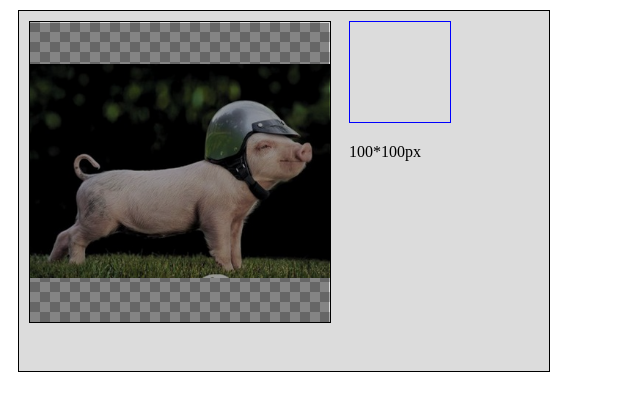
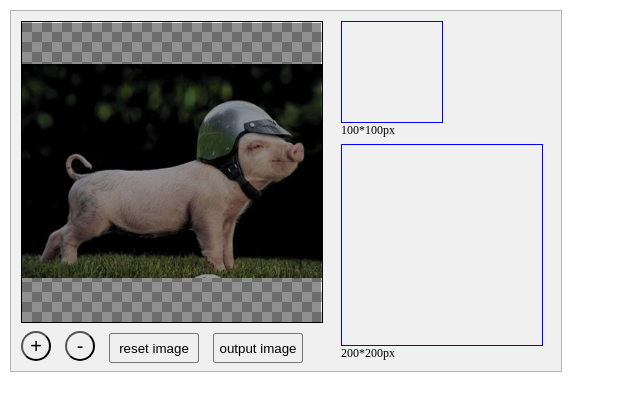
Before and after one commit to civerzhu/AvatarClipper, a plain HTML site: page index.html in a window 1280 px wide. Shown: the whole page, without its empty margins (0-640 px from the left). Drawn offline with Linux system fonts and the light colour scheme.

Commit message:
Add new feature and change the style.
Add the feature "output image" for this project.
Also, make it beatiful.

```diff
--- /dev/null
+++ b/canvasapp.js
@@ -0,0 +1,255 @@
+/**
+ @filename: canvasapp.js
+ @version: v1.0
+ @author: civerzhu
+ @summary: my first project for testing HTML5 canvas.
+ **/
+
+var GLOBAL = { //this object contains all the global variable
+	getWidth: function(){
+		return document.getElementById("canvasPic").getAttribute('width');
+	},
+	getHeight: function(){
+		return document.getElementById('canvasPic').getAttribute('height');
+	},
+	counter: 0,
+	ctxPic: null,
+	ctxResult: null,
+	ctxResult2: null,
+	ctxMask: null,
+	ctxPattern: null,
+	isClick: false,
+	canvasResult: null,
+	canvasResult2: null,
+	canvasMask: null,
+	canvasPattern: null,
+	img: null
+};
+
+
+var RECT = { //this object contains the region of clip
+	x: 0,
+	y: 0,
+	width: 0,
+	height: 0
+};
+
+
+(function(){
+	bind(window, 'load', eventWindowLoaded, false);
+})();
+
+
+/*the addEeventListener function for IE compat*/
+function bind(src, e, f, isCapture){
+	if(document.all){
+		src.attachEvent("on"+e, f);
+	}else{
+		src.addEventListener(e, f, isCapture);
+	}
+}
+
+
+/*the load function when document is ready*/
+function eventWindowLoaded(){
+	canvasApp();
+	bind(GLOBAL.canvasMask, 'mousemove', onMouseMove, false);
+	bind(GLOBAL.canvasMask, 'mousedown', onMouseDown, false);
+	bind(GLOBAL.canvasMask, 'mouseup', onMouseUp, false);
+}
+
+
+/*to test the browser support HTML5 canvas*/
+function canvasSupport(){
+	return !!document.createElement('canvas').getContext;
+}
+
+
+
+/*the main function of draw canvas*/
+function canvasApp(){
+	if(!canvasSupport){ //test whether browser support the canvas
+		console.log("error:canvas does not be supported.")
+		return;
+	}
+
+	var myCanvasPic = document.getElementById("canvasPic");
+	var ctxPic = myCanvasPic.getContext("2d");
+	GLOBAL.ctxPic = ctxPic;
+
+	var myCanvasMask = document.getElementById("canvasMask");
+	GLOBAL.canvasMask = myCanvasMask;
+	var ctxMask = myCanvasMask.getContext("2d");
+	GLOBAL.ctxMask = ctxMask;
+
+	var myCanvasResult = document.getElementById("canvasResult");
+	GLOBAL.canvasResult = myCanvasResult;
+	var ctxResult = myCanvasResult.getContext("2d");
+	GLOBAL.ctxResult = ctxResult;
+
+	var myCanvasResult2 = document.getElementById("canvasResult2");
+	GLOBAL.canvasResult2 = myCanvasResult2;
+	var ctxResult2 = myCanvasResult2.getContext("2d");
+	GLOBAL.ctxResult2 = ctxResult2;
+
+	//var myCanvasPattern = document.getElementById("canvasPattern");
+	var myCanvasPattern = document.createElement("canvas");
+	myCanvasPattern.width = 20;
+	myCanvasPattern.height = 20;
+	var ctxPattern = myCanvasPattern.getContext("2d");
+
+	//Draw the grid pattern background
+	ctxPattern.fillStyle="rgba(122, 122, 122, 0.5)";
+	ctxPattern.fillRect(0, 0, 10, 10);
+	ctxPattern.fillRect(10, 10, 20, 20);
+	GLOBAL.ctxPattern = ctxPattern;
+	GLOBAL.canvasPattern = myCanvasPattern;
+
+	resetImage();
+	/*GLOBAL.ctxPic.save();
+	GLOBAL.ctxPic.fillStyle = GLOBAL.ctxPic.createPattern(GLOBAL.canvasPattern, 'repeat');
+	GLOBAL.ctxPic.fillRect(0, 0, GLOBAL.getWidth(), GLOBAL.getHeight());
+	GLOBAL.ctxPic.restore();*/
+
+	//bind the function for the output image button
+	var outputImgBtn = document.getElementById("outputImg");
+	bind(outputImgBtn, 'click', outputImage, false);
+
+	//bind the function for the reset image button
+	var resetImgBtn = document.getElementById("resetImg");
+	bind(resetImgBtn, 'click', resetImage, false);
+
+	//Draw the image
+	var img = new Image();
+	img.src = "1.jpg";
+	bind(img, "load", function(){
+		GLOBAL.img = img;
+
+		var imgWidth = img.width;
+		var imgHeight = img.height;
+		var sx = 0, sy = 0, sw = imgWidth, sh = imgHeight, dx, dy, dw, dh;
+		if(imgWidth >= imgHeight){ 		//fill the width or height of the image to the canvas
+			dw = GLOBAL.getWidth();
+			dh = dw*imgHeight/imgWidth;
+			dx = 0;
+			dy = Math.floor((GLOBAL.getHeight() - dh) / 2);
+		}else{
+			dh = GLOBAL.getHeight();
+			dw = dh*imgWidth/imgHeight;
+			dy = 0;
+			dx = Math.floor((GLOBAL.getWidth() - dw) / 2);
+		}
+		GLOBAL.ctxPic.drawImage(img, sx, sy, sw, sh, dx, dy, dw, dh);
+		GLOBAL.ctxMask.fillStyle = "rgba(0, 0, 0, 0.4)";
+		GLOBAL.ctxMask.fillRect(0, 0, GLOBAL.getWidth(), GLOBAL.getHeight());
+	}, false);
+}
+
+
+function onMouseDown(e){
+	e = e?e:event;
+	var target = e.target?e.target:e.sreElement;
+	GLOBAL.isClick = true;
+
+	var pX = e.pageX?e.pageX:e.offsetX;
+	var pY = e.pageY?e.pageY:e.offsetY;
+	RECT.x = pX - target.offsetLeft;
+	RECT.y = pY - target.offsetTop;
+
+	//earse the background of the gray color
+	GLOBAL.ctxMask.clearRect(0, 0, GLOBAL.getWidth(), GLOBAL.getHeight());
+	GLOBAL.ctxMask.fillStyle = "rgba(0, 0, 0, 0.4)";
+	GLOBAL.ctxMask.fillRect(0, 0, GLOBAL.getWidth(), GLOBAL.getHeight());
+}
+
+
+function onMouseMove(e){
+	e = e?e:event;
+	var target = e.target?e.target:e.srcElement;
+
+	if(GLOBAL.isClick){
+		//set the cursor to the crosshair
+		//var computedStyle = document.defaultView.getComputedStyle(GLOBAL.canvasMask, null);
+		//computedStyle.cursor = "crosshair";
+
+		//earse the background first
+		GLOBAL.ctxMask.fillStyle = "rgba(0, 0, 0, 0.4)";
+		GLOBAL.ctxMask.strokeStyle = "rgba(255, 255, 255, 1)";
+		GLOBAL.ctxMask.clearRect(0, 0, GLOBAL.getWidth(), GLOBAL.getHeight());
+		GLOBAL.ctxMask.fillRect(0, 0, GLOBAL.getWidth(), GLOBAL.getHeight());
+
+		var pX = e.pageX?e.pageX:e.offsetX;
+		var pY = e.pageY?e.pageY:e.offsetY;
+		RECT.width = pX - target.offsetLeft - RECT.x;
+		RECT.height = pY - target.offsetTop - RECT.y;
+
+		//clear the rectangle and draw the border
+		GLOBAL.ctxMask.clearRect(RECT.x, RECT.y, RECT.width, RECT.height);
+		GLOBAL.ctxMask.strokeRect(RECT.x, RECT.y, RECT.width, RECT.height);
+	}
+}
+
+
+function onMouseUp(e){
+	e = e?e:event;
+	var target = e.target?e.target:e.srcElement;
+	GLOBAL.isClick = false;
+
+	var pX = e.pageX?e.pageX:e.offsetX;
+	var pY = e.pageY?e.pageY:e.offsetY;
+	RECT.width = pX - target.offsetLeft - RECT.x;
+	RECT.height = pY - target.offsetTop - RECT.y;
+
+	GLOBAL.ctxResult.clearRect(0, 0, 100, 100);
+	GLOBAL.ctxResult2.clearRect(0, 0, 200, 200);
+
+	//var imagedata = GLOBAL.ctxPic.getImageData(RECT.x, RECT.y, RECT.width, RECT.height);
+	//GLOBAL.ctxResult.putImageData(imagedata, 0, 0);
+	//window.open(GLOBAL.canvasResult.toDataURL(), "clipImage");
+
+	var dw, dh;
+	if(Math.abs(RECT.width) >= Math.abs(RECT.height)){
+		dw = 100;
+		dh = Math.abs(100 * RECT.height / RECT.width);
+	}else{
+		dh = 100;
+		dw = Math.abs(100 * RECT.width / RECT.height);
+	}
+	GLOBAL.ctxResult.drawImage(GLOBAL.img, RECT.x, RECT.y, RECT.width, RECT.height, 0, 0, dw, dh);
+	GLOBAL.ctxResult2.drawImage(GLOBAL.img, RECT.x, RECT.y, RECT.width, RECT.height, 0, 0, dw*2, dh*2);
+
+	//var resultImg = document.getElementById("resultImg");
+	//resultImg.setAttribute("src", GLOBAL.canvasResult.toDataURL());
+
+
+	//reset the attributes of RECT object
+	RECT.x = 0;
+	RECT.y = 0;
+	RECT.width = 0;
+	RECT.height = 0;
+}
+
+
+/*the function output the clip result(which is be seen in canvasResult) to image files*/
+function outputImage(){
+	window.open(GLOBAL.canvasResult2.toDataURL(), "clipImage");
+}
+
+
+/**/
+function resetImage(){
+	GLOBAL.img = null;
+
+	GLOBAL.ctxPic.clearRect(0, 0, GLOBAL.getWidth(), GLOBAL.getHeight());
+	GLOBAL.ctxPic.save();
+	GLOBAL.ctxPic.fillStyle = GLOBAL.ctxPic.createPattern(GLOBAL.canvasPattern, 'repeat');
+	GLOBAL.ctxPic.fillRect(0, 0, GLOBAL.getWidth(), GLOBAL.getHeight());
+	GLOBAL.ctxPic.restore();
+
+	GLOBAL.ctxPic.save();
+	GLOBAL.ctxPic.font = "normal bold 20px cursive";
+	var message = "Drag an image file here.";
+	var metrics = GLOBAL.ctxPic.measureText(message);
+	GLOBAL.ctxPic.fillText(message, (GLOBAL.getWidth()/2)-(metrics.width/2), GLOBAL.getHeight()/2+6);
+	GLOBAL.ctxPic.restore();
+}
--- a/index.html
+++ b/index.html
@@ -4,13 +4,17 @@
         <meta charset="utf-8" />
         <title>My Canvas Project</title>
         <style>
+        *{
+        	margin:0;
+        	padding:0;
+        }
        	#avatarClipper{
        		display:block;
-       		width:530px;
+       		width:550px;
        		height:360px;
        		margin:10px;
-       		border:1px solid #000000;
-       		background-color:rgb(220, 220, 220);
+       		border:1px solid rgb(180, 180, 180);
+       		background-color:rgb(240, 240, 240);
        	}
        	#editRegion{
         	margin:10px;
@@ -31,6 +35,9 @@
         	top:-100%;
         	left:0;
         }
+        #canvasMask:hover{
+        	cursor:crosshair;
+        }
         #canvasPattern{
         	display:none;
         }
@@ -39,13 +46,33 @@
         	float:left;
         	margin:10px;
         }
+        #resultRegion p{
+        	margin-bottom:6px;
+        	font-size:12px;
+        }
         #canvasResult{
-        	/*display:none;*/
-        	/*display:block;
-        	position:relative;
-        	top:-100%;
-        	left:0;*/
+        	display:block;
         	border:1px solid #0000FF;
+        }
+        #canvasResult2{
+        	display:block;
+        	border:1px solid #0000FF;
+        }
+        #zoomIn, #zoomOut{
+        	margin:10px 10px 0 0;
+        	width:30px;
+        	height:30px;
+        	-moz-border-radius:15px;
+        	-webkit-border-radius:15px;
+        	-o-border-radius:15px;
+        	ms-border-radius:15px;
+        	border-radius:15px;
+        	font-size:20px;
+        }
+        #resetImg, #outputImg{
+        	margin:10px 10px 0 0;
+        	width:90px;
+        	height:30px;
         }
         </style>
     </head>
@@ -55,14 +82,19 @@
     		<div id="wrapCanvas">
         		<canvas id="canvasPic" width="300" height="300">Your browser does not support HTML5 canvas.</canvas>
         		<canvas id="canvasMask" width="300" height="300">HTML5 canvas here.</canvas>
-        		<canvas id="canvasPattern" width="20" height="20">canvas pattern should not be seen.</canvas>
     		</div><!--/div#wrapCanvas-->
+    		<input id="zoomOut" type="button" value="+" />
+    		<input id="zoomIn" type="button" value="-" />
+    		<input id="resetImg" type="button" value="reset image" />
+    		<input id="outputImg" type="button" value="output image"/>
     	</div><!--/div#editRegion-->
     	<div id="resultRegion">
     		<canvas id="canvasResult" width="100" height="100">HTML5 canvas here.</canvas>
     		<p>100*100px</p>
+    		<canvas id="canvasResult2" width="200" height="200">HTML5 canvas here.</canvas>
+    		<p>200*200px</p>
     	</div><!--/div#resultRegion-->
     </div><!--/div#avatarClipper-->
-    <script type="text/javascript" src="avatarclipper.js"></script>
+    <script type="text/javascript" src="canvasapp.js"></script>
     </body>
 </html>
```
